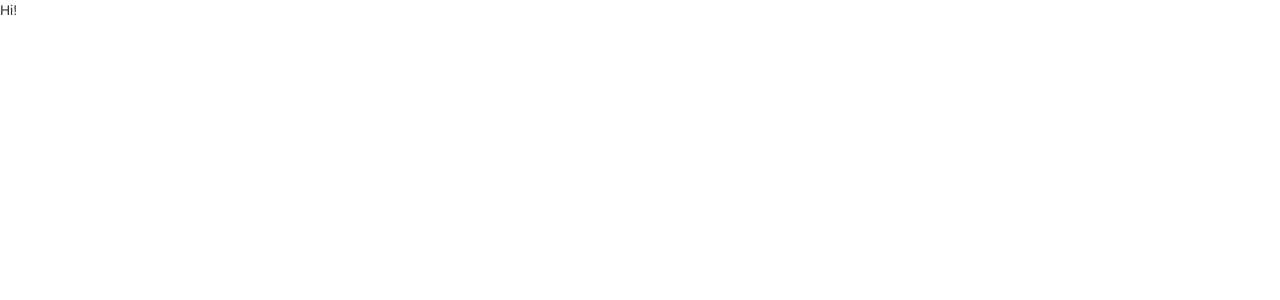
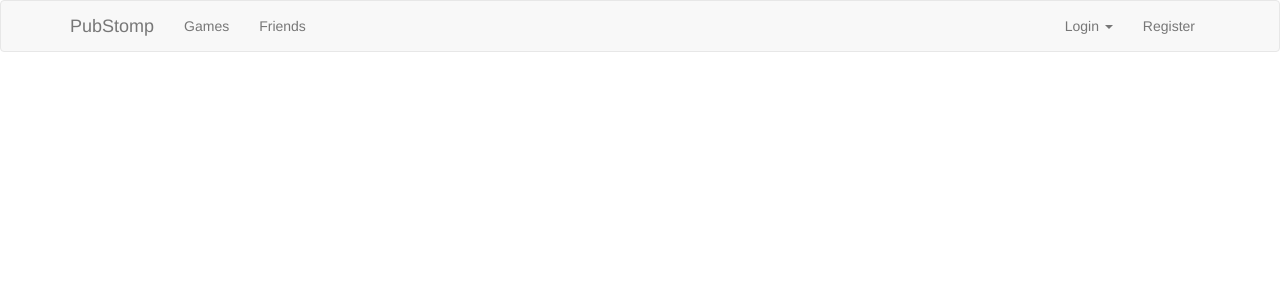
Before and after one commit to Franco84/pubstomp, a React (Create React App) app: page / in a window 1280 px wide. Shown: the top 300 px of the page. Built offline with nearby package versions, Linux system fonts and the light colour scheme.

Commit message:
basic uncustomized navbar added, moment js also added

```diff
--- a/package.json
+++ b/package.json
@@ -5,6 +5,7 @@
   "dependencies": {
     "axios": "^0.16.2",
     "lodash": "^4.17.4",
+    "moment": "^2.18.1",
     "react": "^16.0.0",
     "react-bootstrap": "^0.31.3",
     "react-dom": "^16.0.0",
--- a/src/components/App.js
+++ b/src/components/App.js
@@ -1,9 +1,12 @@
 import React, { Component } from 'react';
+import Navigation from './nav'
 
-export default class App extends Component {
+class App extends Component {
   render() {
     return (
-      <div>Hi!</div>
+      <Navigation />
     );
   }
 }
+
+export default App;
--- /dev/null
+++ b/src/components/nav.js
@@ -0,0 +1,33 @@
+import React, { Component } from 'react';
+import {Navbar, NavDropdown, Nav, NavItem, MenuItem} from 'react-bootstrap';
+
+class Navigation extends Component {
+  render() {
+    return (
+      <Navbar collapseOnSelect>
+        <Navbar.Header>
+          <Navbar.Brand>
+            <span>PubStomp</span>
+          </Navbar.Brand>
+          <Navbar.Toggle />
+        </Navbar.Header>
+        <Navbar.Collapse>
+          <Nav>
+            <NavItem eventKey={1} href="#">Games</NavItem>
+            <NavItem eventKey={2} href="#">Friends</NavItem>
+          </Nav>
+          <Nav pullRight>
+            <NavDropdown eventKey={3} title="Login" id="basic-nav-dropdown">
+              <MenuItem eventKey={3.1}>User Name Here</MenuItem>
+              <MenuItem divider />
+              <MenuItem eventKey={3.3}>Password Here</MenuItem>
+            </NavDropdown>
+            <NavItem eventKey={2} href="#">Register</NavItem>
+          </Nav>
+        </Navbar.Collapse>
+      </Navbar>
+    );
+  }
+}
+
+export default Navigation;
```
